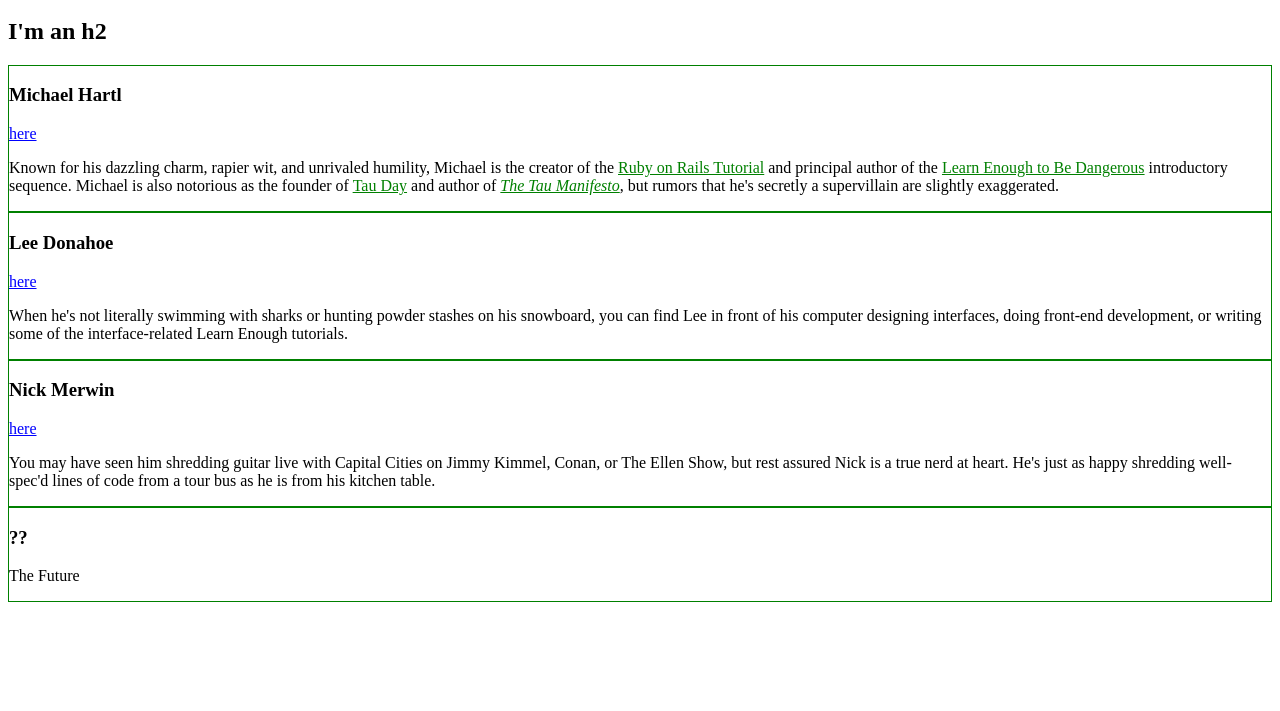
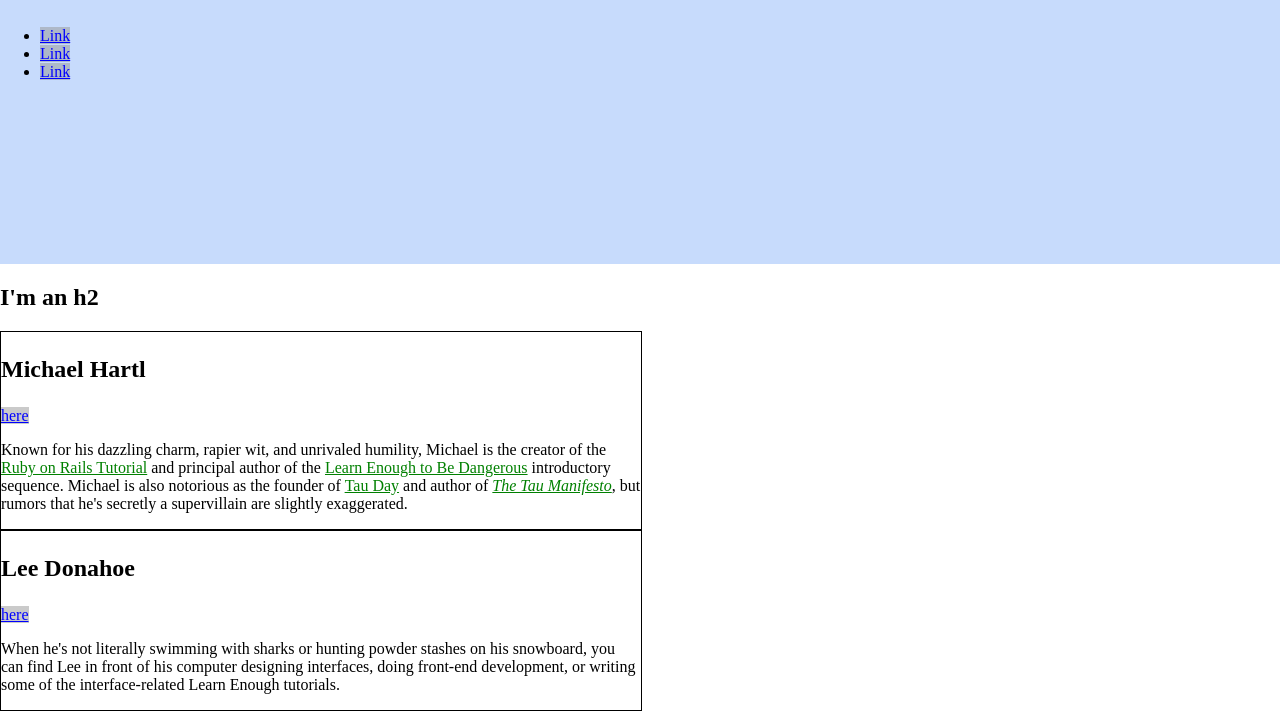
Before and after one commit to simgon/simgon.github.io.learn, a plain HTML site: page index.html in a window 1280 px wide. Shown: the part 136-847 px from the top of the page. Before the commit the page ends 800 px from the top, so only its background shows below. Drawn offline with Linux system fonts and the light colour scheme.

Commit message:
Finish chapter 3

```diff
--- a/index.html
+++ b/index.html
@@ -5,22 +5,45 @@
     <meta charset="utf-8">
     <style>
       /* グローバルスタイル */
+      html, body {
+        margin: 0;
+        padding: 0;
+      }
+      h1 {
+        font-size: 7vw;
+        margin-top: 0;
+      }
       a {
-        color: red;
+        color: #f00;
       }
 
-      div.bio-box {
-        border: 1px solid green
+      /* ヒーロースタイル */
+      .full-hero {
+        background-color: #c7dbfc;
+        height: 50vh;
+        /* width: 50vh; */
       }
 
       /* SNSスタイル */
       .social-link {
+        background: rgba(150, 150, 150, 0.5);
         color: blue;
       }
 
       /* バイオグラフィースタイル */
+      .bio-wrapper {
+        font-size: 24px;
+      }
       .bio-box {
         border: 1px solid black;
+        font-size: 1rem;
+        width: 50%;
+      }
+      .bio-box h3 {
+        font-size: 1.5em;
+      }
+      .bio-copy {
+        font-size: 1em;
       }
       .bio-copy a {
         color: green;
@@ -28,19 +51,23 @@
     </style>
   </head>
   <body>
-    <h1 class="social-link">I'm an h1</h1>
+    <div class="full-hero hero-home">
+      <h1>I'm an h1</h1>
       <ul>
         <li>
-        <a href="https://example.com/">Link</a>
+          <a href="https://example.com/" class="social-link">Link</a>
         </li>
         <li>
-        <a href="https://example.com/">Link</a>
+          <a href="https://example.com/" class="social-link">Link</a>
         </li>
         <li>
-        <a href="https://example.com/">Link</a>
+          <a href="https://example.com/" class="social-link">Link</a>
         </li>
       </ul>
+    </div>
+
     <h2>I'm an h2</h2>
+    <div class="bio-wrapper">
       <div class="bio-box">
         <h3>Michael Hartl</h3>
         <a href="https://twitter.com/mhartl" class="social-link">here</a>
@@ -92,5 +119,6 @@
           </p>
         </div>
       </div>
+    </div>
   </body>
 </html>
```
Lines whose indentation alone changed are shown as unchanged.
